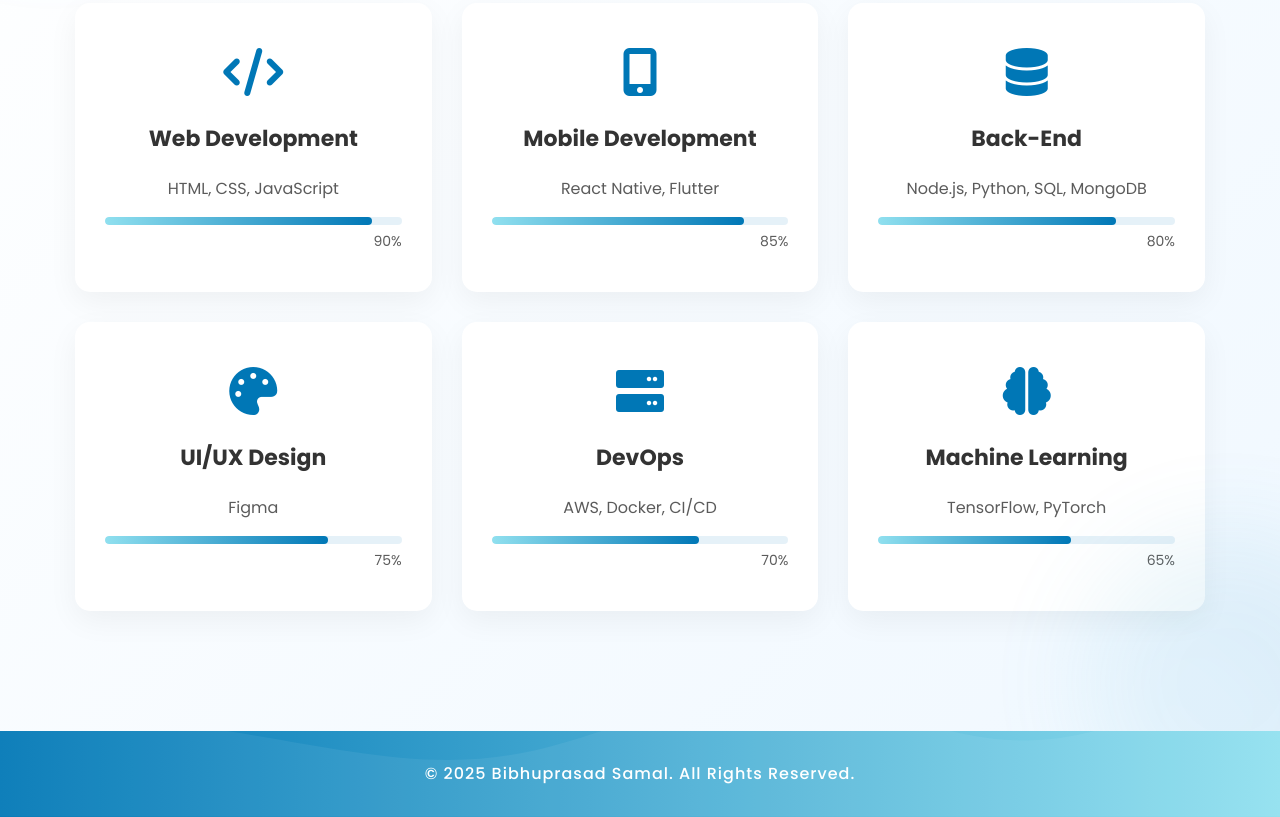
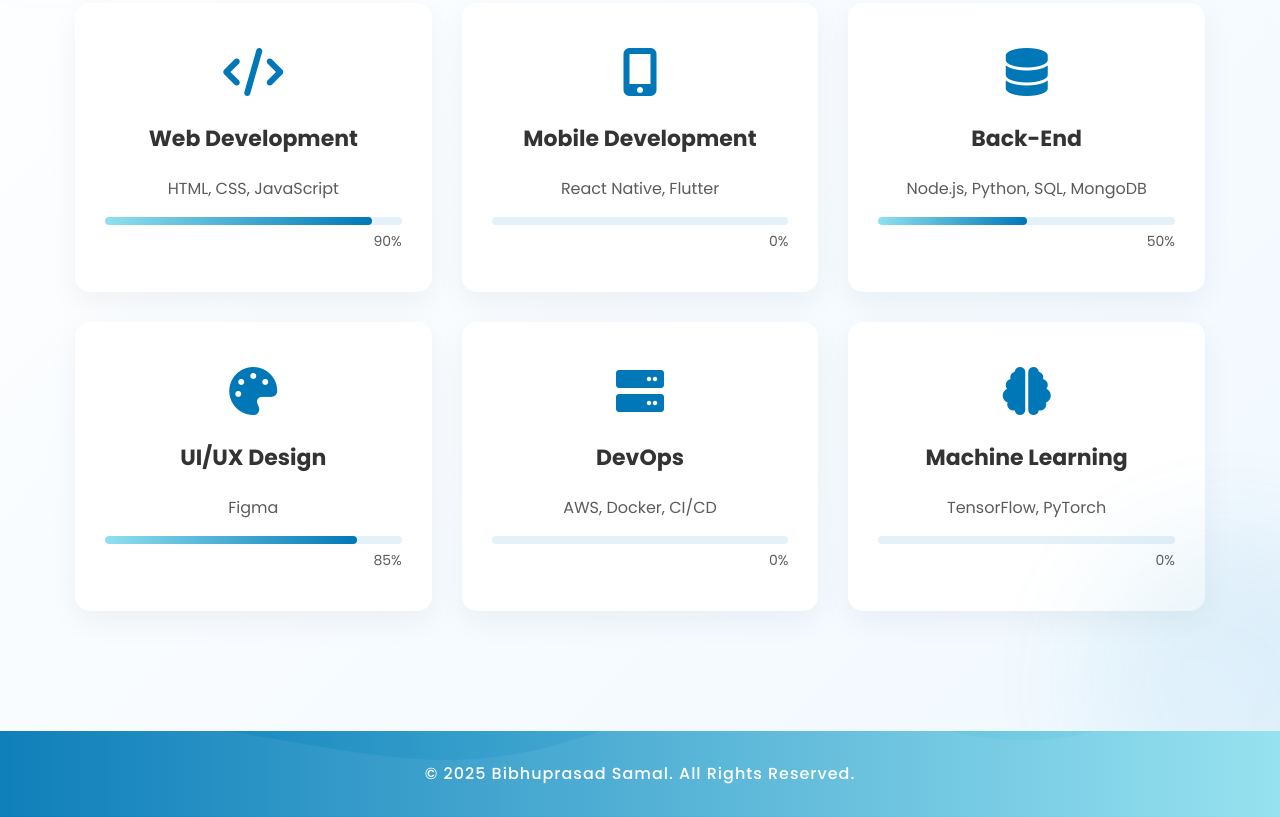
Before and after one commit to Bibhuprasad-samal17/Bibhuprasad.Portfolio, a plain HTML site: page index.html in a window 1280 px wide. Shown: the part 1332-2149 px from the top of the page. Drawn offline with Linux system fonts and the light colour scheme.

Commit message:
Update index.html

```diff
--- a/index.html
+++ b/index.html
@@ -92,9 +92,9 @@
                     <p>React Native, Flutter</p>
                     <div class="progress-container">
                         <div class="progress-bar">
-                            <div class="progress" data-width="85%"></div>
+                            <div class="progress" data-width="0%"></div>
                         </div>
-                        <div class="progress-text">85%</div>
+                        <div class="progress-text">0%</div>
                     </div>
                 </div>
                 <div class="skill-box fade-in delay-3">
@@ -103,9 +103,9 @@
                     <p>Node.js, Python, SQL, MongoDB</p>
                     <div class="progress-container">
                         <div class="progress-bar">
-                            <div class="progress" data-width="80%"></div>
+                            <div class="progress" data-width="50%"></div>
                         </div>
-                        <div class="progress-text">80%</div>
+                        <div class="progress-text">50%</div>
                     </div>
                 </div>
                 <div class="skill-box fade-in delay-4">
@@ -114,9 +114,9 @@
                     <p>Figma</p>
                     <div class="progress-container">
                         <div class="progress-bar">
-                            <div class="progress" data-width="75%"></div>
+                            <div class="progress" data-width="85%"></div>
                         </div>
-                        <div class="progress-text">75%</div>
+                        <div class="progress-text">85%</div>
                     </div>
                 </div>
                 <div class="skill-box fade-in delay-1">
@@ -125,9 +125,9 @@
                     <p>AWS, Docker, CI/CD</p>
                     <div class="progress-container">
                         <div class="progress-bar">
-                            <div class="progress" data-width="70%"></div>
+                            <div class="progress" data-width="0%"></div>
                         </div>
-                        <div class="progress-text">70%</div>
+                        <div class="progress-text">0%</div>
                     </div>
                 </div>
                 <div class="skill-box fade-in delay-2">
@@ -136,9 +136,9 @@
                     <p>TensorFlow, PyTorch</p>
                     <div class="progress-container">
                         <div class="progress-bar">
-                            <div class="progress" data-width="65%"></div>
+                            <div class="progress" data-width="0%"></div>
                         </div>
-                        <div class="progress-text">65%</div>
+                        <div class="progress-text">0%</div>
                     </div>
                 </div>
             </div>
```
